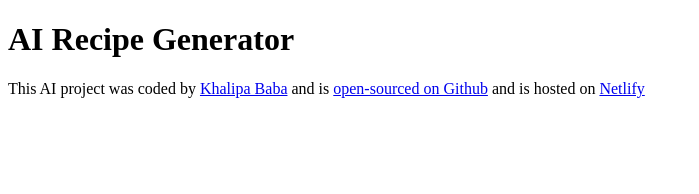
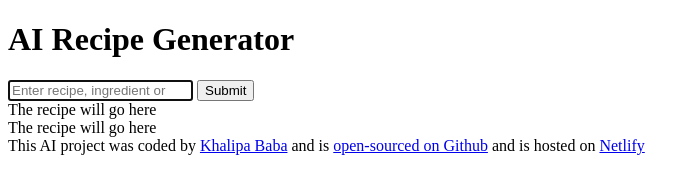
Before and after one commit to Khalipa-B/recipe-generator, a plain HTML site: page index.html in a window 1280 px wide. Shown: the whole page, without its empty margins (0-699 px from the left). Drawn offline with Linux system fonts and the light colour scheme.

Commit message:
Added basic HTML structure

```diff
--- a/index.html
+++ b/index.html
@@ -7,7 +7,29 @@
     <title>AI Recipe Generator</title>
   </head>
   <body>
+    <div class="container">
+      <header>
         <h1>AI Recipe Generator</h1>
+      </header>
+      <main>
+        <form>
+          <input
+            type="text"
+            placeholder="Enter recipe, ingredient or
+          keyword"
+            autofocus
+            required
+            autocomplete="off"
+            class="instructions"
+          />
+          <input type="submit" class="submit-button" />
+        </form>
+        <div class="recipe">
+          The recipe will go here
+          <br />
+          The recipe will go here
+        </div>
+      </main>
       <footer>
         This AI project was coded by
         <a href="https://github.com/Khalipa-B" target="_blank">Khalipa Baba</a>
@@ -20,6 +42,7 @@
           >Netlify</a
         >
       </footer>
+    </div>
 
     <script src="src/index.js"></script>
   </body>
```
Lines whose indentation alone changed are shown as unchanged.
